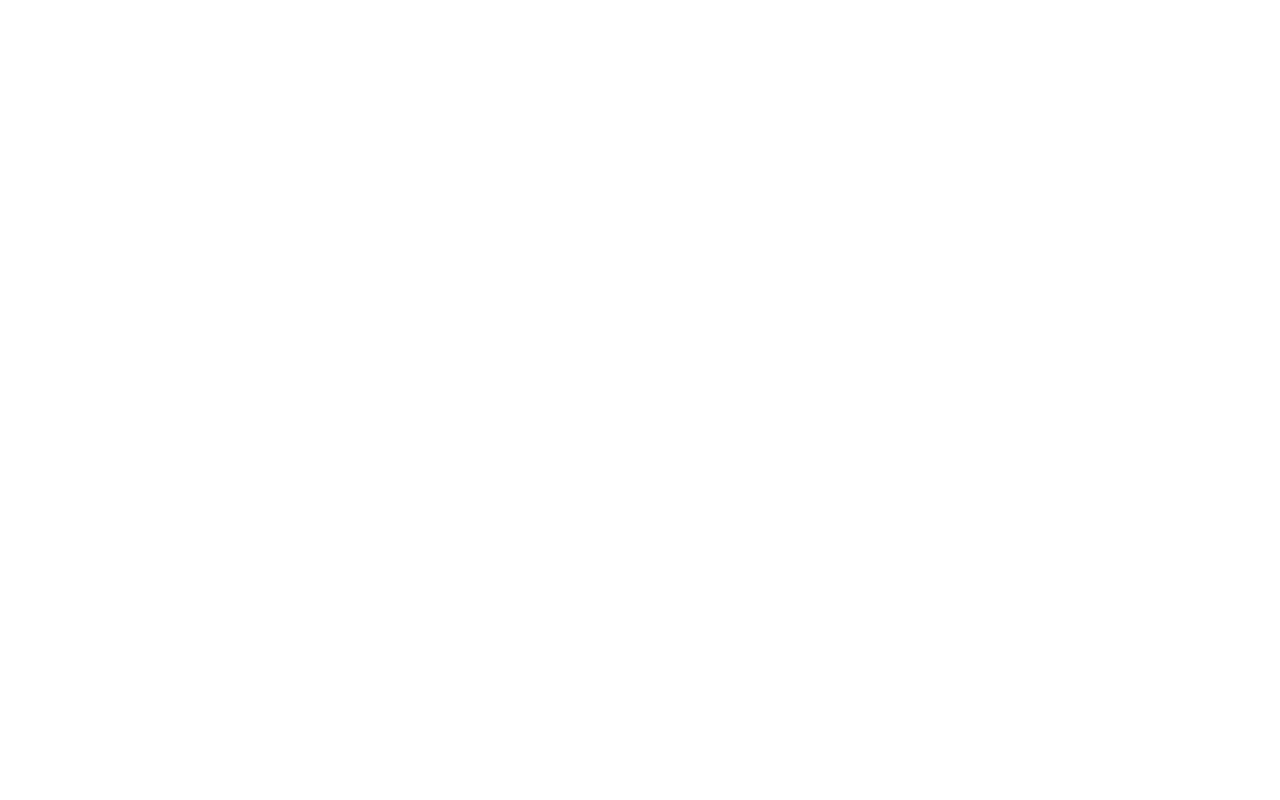
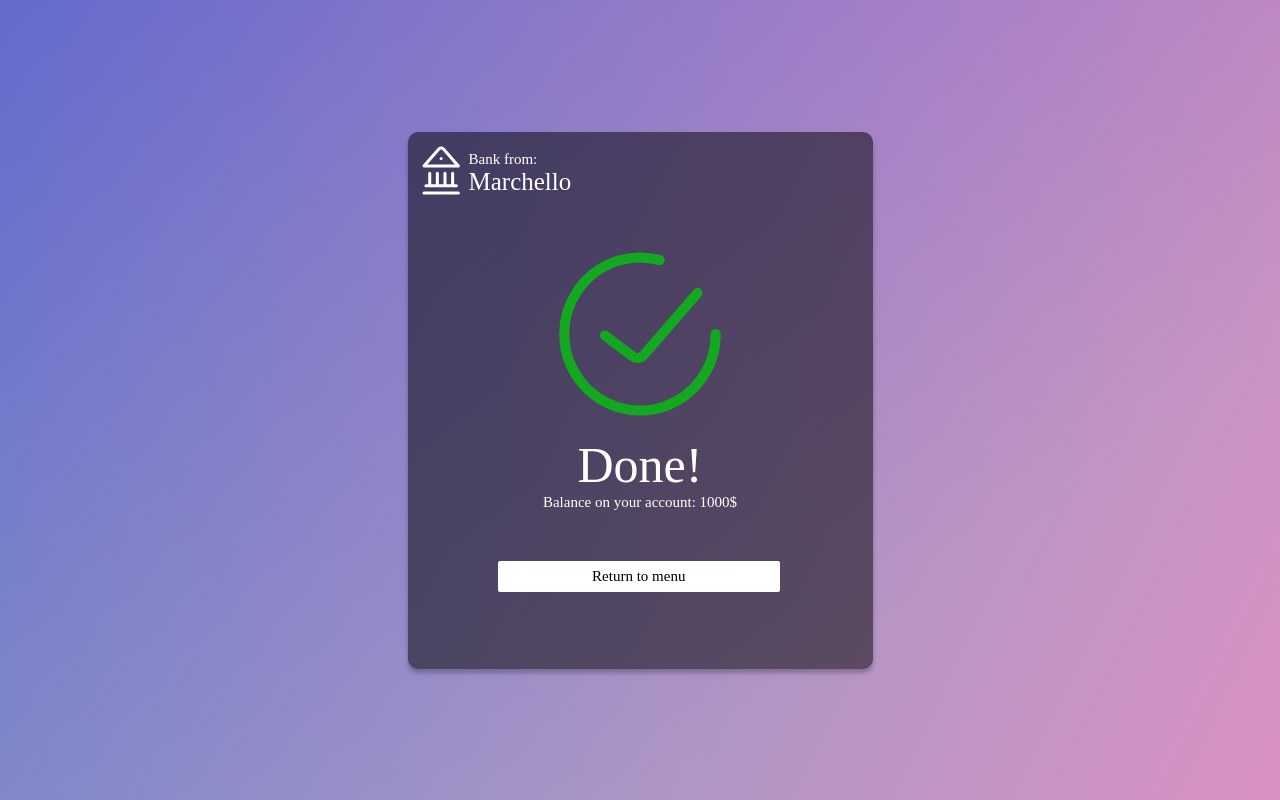
Before and after one commit to Marchello-Projects/Bank-from-Marchello_BFM_, a plain HTML site: page html screens/Done screen/ds.html in a window 1280 px wide. Drawn offline with Linux system fonts and the light colour scheme; a web font is replaced by a local one.

Commit message:
Done screen

```diff
--- a/html screens/Done screen/ds.html
+++ b/html screens/Done screen/ds.html
@@ -0,0 +1,47 @@
+<!DOCTYPE html>
+<html lang="en">
+<head>
+    <meta charset="UTF-8">
+    <meta name="viewport" content="width=device-width, initial-scale=1.0">
+    <title>Document</title>
+
+    <link rel="preconnect" href="https://fonts.googleapis.com">
+    <link rel="preconnect" href="https://fonts.gstatic.com" crossorigin>
+    <link href="https://fonts.googleapis.com/css2?family=Overpass+Mono:wght@300..700&display=swap" rel="stylesheet">
+
+    <link rel="stylesheet" href="./dsReset.css">
+    <link rel="stylesheet" href="./ds.css">
+</head>
+<body>
+    <main class="mainContent">
+        <div class="mainContent_mainBlock">
+            <div class="mainContent_mainBlock_logoBlock">
+                <svg xmlns="http://www.w3.org/2000/svg" width="38" height="49" viewBox="0 0 38 49" fill="none">
+                    <path d="M2 47H36.3397M3.90776 39.6326H34.432M7.72329 39.6326V27.3537M15.3543 39.6326V27.3537M22.9854 39.6326V27.3537M30.6164 39.6326V27.3537M19.1699 12.6358L19.184 12.6193M36.3397 19.9864L23.2258 4.98092C21.7906 3.33884 21.073 2.51782 20.2634 2.20601C19.5499 1.93133 18.7898 1.93133 18.0763 2.20601C17.2667 2.51782 16.5492 3.33884 15.114 4.98092L2 19.9864H36.3397Z" stroke="white" stroke-width="3" stroke-linecap="round" stroke-linejoin="round"/>
+                </svg>
+                <div class="mainContent_mainBlock_logoBlock_textBlock">
+                    <p class="mainContent_mainBlock_logoBlock_textBlock_miniTitle">Bank from:</p>
+                    <h1 class="mainContent_mainBlock_logoBlock_textBlock_titleLogo">Marchello</h1>
+                </div>
+            </div>
+            <div class="mainContent_mainBlock_centerBlock">
+                <div class="mainContent_mainBlock_centerBlock_doneForm">
+                    <div class="mainContent_mainBlock_centerBlock_doneForm_svgCenter">
+                        <svg xmlns="http://www.w3.org/2000/svg" width="202" height="204" viewBox="0 0 202 204" fill="none">
+                            <path d="M66 103.5L93.4223 124.271C96.9447 126.938 101.907 126.413 104.807 123.068L158.583 61" stroke="#12A921" stroke-width="10" stroke-linecap="round"/>
+                            <path d="M176.75 102C176.75 117.984 171.793 133.566 162.573 146.56C153.354 159.553 140.336 169.302 125.349 174.44C110.362 179.578 94.1573 179.846 79.011 175.206C63.865 170.566 50.5386 161.251 40.9035 148.571C31.2683 135.89 25.8085 120.479 25.2906 104.503C24.7727 88.5275 29.2229 72.7892 38.0162 59.4989C46.8095 46.2086 59.5041 36.0336 74.3171 30.4032C89.13 24.7727 105.318 23.9697 120.606 28.1067" stroke="#12A921" stroke-width="10" stroke-linecap="round"/>
+                        </svg>
+                    </div>
+                    <div class="mainContent_mainBlock_centerBlock_doneForm_titleCenter">
+                        <h1 class="mainContent_mainBlock_centerBlock_doneForm_titleCenter_titleText">Done!</h1>
+                    </div>
+                    <div class="mainContent_mainBlock_centerBlock_doneForm_miniCenter">
+                        <p class="mainContent_mainBlock_centerBlock_doneForm_miniCenter_miniText">Balance on your account: 1000$</p>
+                    </div>
+                    <button class="mainContent_mainBlock_centerBlock_doneForm_btnTryAgain">Return to menu</button>
+                </div>
+            </div>
+        </div>
+    </main>
+</body>
+</html>
--- a/html screens/Done screen/ds.scss
+++ b/html screens/Done screen/ds.scss
@@ -0,0 +1,111 @@
+@mixin FlexElement($justify, $align) {
+    display: flex;
+    justify-content: $justify;
+    align-items: $align;
+}
+
+@mixin ForBlocks ($justify) {
+    display: flex;
+    justify-content: $justify;
+}
+
+body {
+    @include FlexElement(center, center);
+    width: 100%;
+    height: 100vh;
+    background: linear-gradient(143deg, rgba(255, 0, 0, 0.20) 0.44%, rgba(250, 255, 0, 0.20) 73.86%), linear-gradient(116deg, #3687FF -4.55%, #D176F1 100%);
+}
+
+.mainContent {
+    &_mainBlock {
+        width: 465px;
+        height: 537px;
+        border-radius: 10px;
+        background: rgba(0, 0, 0, 0.50);
+        box-shadow: 0px 4px 4px 0px rgba(0, 0, 0, 0.25);
+        &_logoBlock {
+            margin: 14px 0 0 14px;
+            position: absolute;
+            display: flex;
+            column-gap: 9px;
+            width: 196px;
+            height: 51px;
+            &_textBlock {
+                width: 137px;
+                height: 51px;
+                &_miniTitle {
+                    color: #FFF;
+                    font-family: "Overpass Mono";
+                    font-size: 15px;
+                    font-style: normal;
+                    font-weight: 400;
+                    line-height: normal;
+                    margin-top: 5px
+                }
+                &_titleLogo {
+                    color: #FFF;
+                    font-family: "Overpass Mono";
+                    font-size: 25px;
+                    font-style: normal;
+                    font-weight: 400;
+                    line-height: normal;
+                }
+            }
+        }
+        &_centerBlock {
+            @include FlexElement(center, center);
+            height: 110%;
+            &_doneForm {
+                width: 285px;
+                height: 390px;
+                &_svgCenter {
+                    @include ForBlocks(center);
+                }
+                &_titleCenter {
+                    @include ForBlocks(center);
+                    &_titleText {
+                        color: #FFF;
+                        font-family: "Overpass Mono";
+                        font-size: 50px;
+                        font-style: normal;
+                        font-weight: 400;
+                        line-height: normal;
+                    }
+                }
+                &_miniCenter {
+                    @include ForBlocks(center);
+                    &_miniText {
+                        color: #FFF;
+                        text-align: center;
+                        font-family: "Overpass Mono";
+                        font-size: 15px;
+                        font-style: normal;
+                        font-weight: 400;
+                        line-height: normal;
+                    }
+                }
+                &_btnTryAgain {
+                    width: 282.5px;
+                    height: 31px;
+                    border-radius: 2px;
+                    background: #ffffff;
+                    color: #000000;
+                    font-family: "Overpass Mono";
+                    font-size: 15px;
+                    font-style: normal;
+                    font-weight: 400;
+                    line-height: normal;
+                    border: none;
+                    transition-duration: 0.6s;
+                    cursor: pointer;
+                    margin-top: 50px;
+                    &:hover {
+                        background: #12A921;
+                        color: #ffffff;
+                        transition-duration: 0.6s;
+                    }
+                }
+            }
+        }
+    }
+}
--- /dev/null
+++ b/html screens/Done screen/dsReset.css
@@ -0,0 +1,17 @@
+/*
+*  html5resetcss
+*/
+html,body,div,span,object,iframe,h1,h2,h3,h4,h5,h6,p,blockquote,pre,abbr,address,cite,code,del,dfn,em,img,ins,kbd,q,samp,small,strong,sub,sup,var,b,i,dl,dt,dd,ol,ul,li,fieldset,form,label,legend,table,caption,tbody,tfoot,thead,tr,th,td,article,aside,canvas,details,figcaption,figure,footer,header,hgroup,menu,nav,section,summary,time,mark,audio,video{margin:0;padding:0;border:0;outline:0;font-size:100%;vertical-align:baseline;background:transparent}
+body{line-height:1}
+article,aside,details,figcaption,figure,footer,header,hgroup,menu,nav,section{display:block}
+nav ul{list-style:none}
+blockquote,q{quotes:none}
+blockquote:before,blockquote:after,q:before,q:after{content:none}
+a{margin:0;padding:0;font-size:100%;vertical-align:baseline;background:transparent}
+ins{background-color:#ff9;color:#000;text-decoration:none}
+mark{background-color:#ff9;color:#000;font-style:italic;font-weight:bold}
+del{text-decoration:line-through}
+abbr[title],dfn[title]{border-bottom:1px dotted;cursor:help}
+table{border-collapse:collapse;border-spacing:0}
+hr{display:block;height:1px;border:0;border-top:1px solid #ccc;margin:1em 0;padding:0}
+input,select{vertical-align:middle}
```
Also changed, not shown: html screens/Done screen/ds.css, 1 other file.
